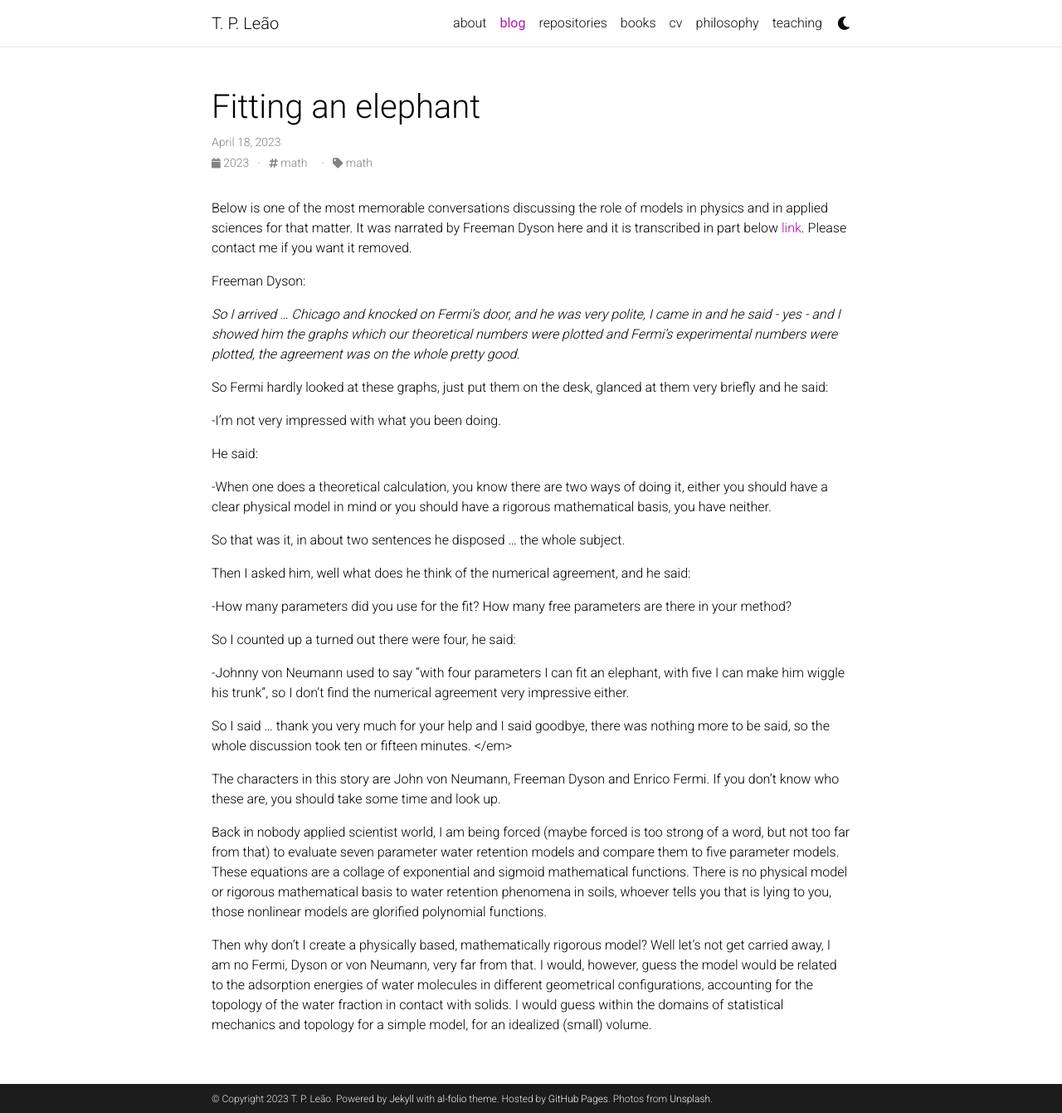
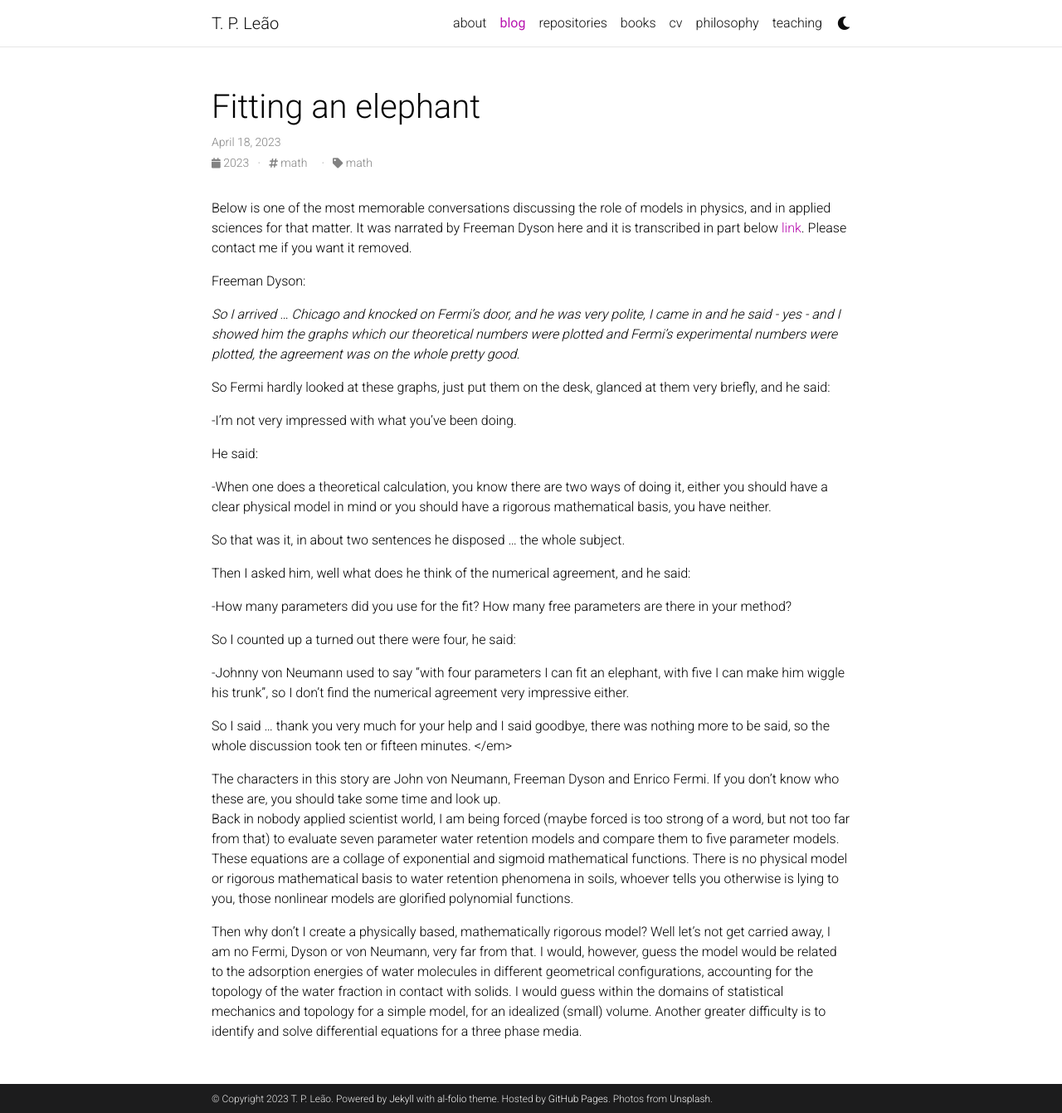
Before and after one commit to leaot/leaot.github.io, a Jekyll site: the page built from _posts/2023-04-25-elephant.md, in a window 1280 px wide and 1341 px high. Shown: the whole window at 83% size. Built offline with Jekyll 4.4.1, drawn with Linux system fonts in a browser that asks for light colours; comment, search, counter and statistics services are not loaded; a style sheet for code colours, icons or effects is not loaded.

Commit message:
Update 2023-04-25-elephant.md

```diff
--- a/_posts/2023-04-25-elephant.md
+++ b/_posts/2023-04-25-elephant.md
@@ -8,16 +8,16 @@ categories: math
 related_posts: false
 ---
 
-Below is one of the most memorable conversations discussing the role of models in physics and in applied sciences for that matter. It was narrated by Freeman Dyson here and it is transcribed in part below
+Below is one of the most memorable conversations discussing the role of models in physics, and in applied sciences for that matter. It was narrated by Freeman Dyson here and it is transcribed in part below
 [link](https://www.youtube.com/watch?v=hV41QEKiMlM&t=83s). Please contact me if you want it removed.
 
 Freeman Dyson:
 
 <em>So I arrived ... Chicago and knocked on Fermi’s door, and he was very polite, I came in and he said  - yes - and I showed him the graphs which our theoretical numbers were plotted and Fermi’s experimental numbers were plotted, the agreement was on the whole pretty good.
 
-So Fermi hardly looked at these graphs, just put them on the desk, glanced at them very briefly and he said:
+So Fermi hardly looked at these graphs, just put them on the desk, glanced at them very briefly, and he said:
 
--I’m not very impressed with what you been doing.
+-I’m not very impressed with what you've been doing.
 
 He said:
 
@@ -36,8 +36,7 @@ So I counted up a turned out there were four, he said:
 So I said … thank you very much for your help and I said goodbye, there was nothing more to be said, so the whole discussion took ten or fifteen minutes. </em>
 
 The characters in this story are John von Neumann, Freeman Dyson and Enrico Fermi. If you don’t know who these are, you should take some time and look up.
-
-Back in nobody applied scientist world, I am being forced (maybe forced is too strong of a word, but not too far from that) to evaluate seven parameter water retention models and compare them to five parameter models. These equations are a collage of exponential and sigmoid mathematical functions. There is no physical model or rigorous mathematical basis to water retention phenomena in soils, whoever tells you that is lying to you, those nonlinear models are glorified polynomial functions.
+Back in nobody applied scientist world, I am being forced (maybe forced is too strong of a word, but not too far from that) to evaluate seven parameter water retention models and compare them to five parameter models. These equations are a collage of exponential and sigmoid mathematical functions. There is no physical model or rigorous mathematical basis to water retention phenomena in soils, whoever tells you otherwise is lying to you, those nonlinear models are glorified polynomial functions.
 
 Then why don't I create a physically based, mathematically rigorous model? Well let's not get carried away, I am no Fermi, Dyson or von Neumann, very far from that.
-I would, however, guess the model would be related to the adsorption energies of water molecules in different geometrical configurations, accounting for the topology of the water fraction in contact with solids. I would guess within the domains of statistical mechanics and topology for a simple model, for an idealized (small) volume.
+I would, however, guess the model would be related to the adsorption energies of water molecules in different geometrical configurations, accounting for the topology of the water fraction in contact with solids. I would guess within the domains of statistical mechanics and topology for a simple model, for an idealized (small) volume. Another greater difficulty is to identify and solve differential equations for a three phase media.
```
